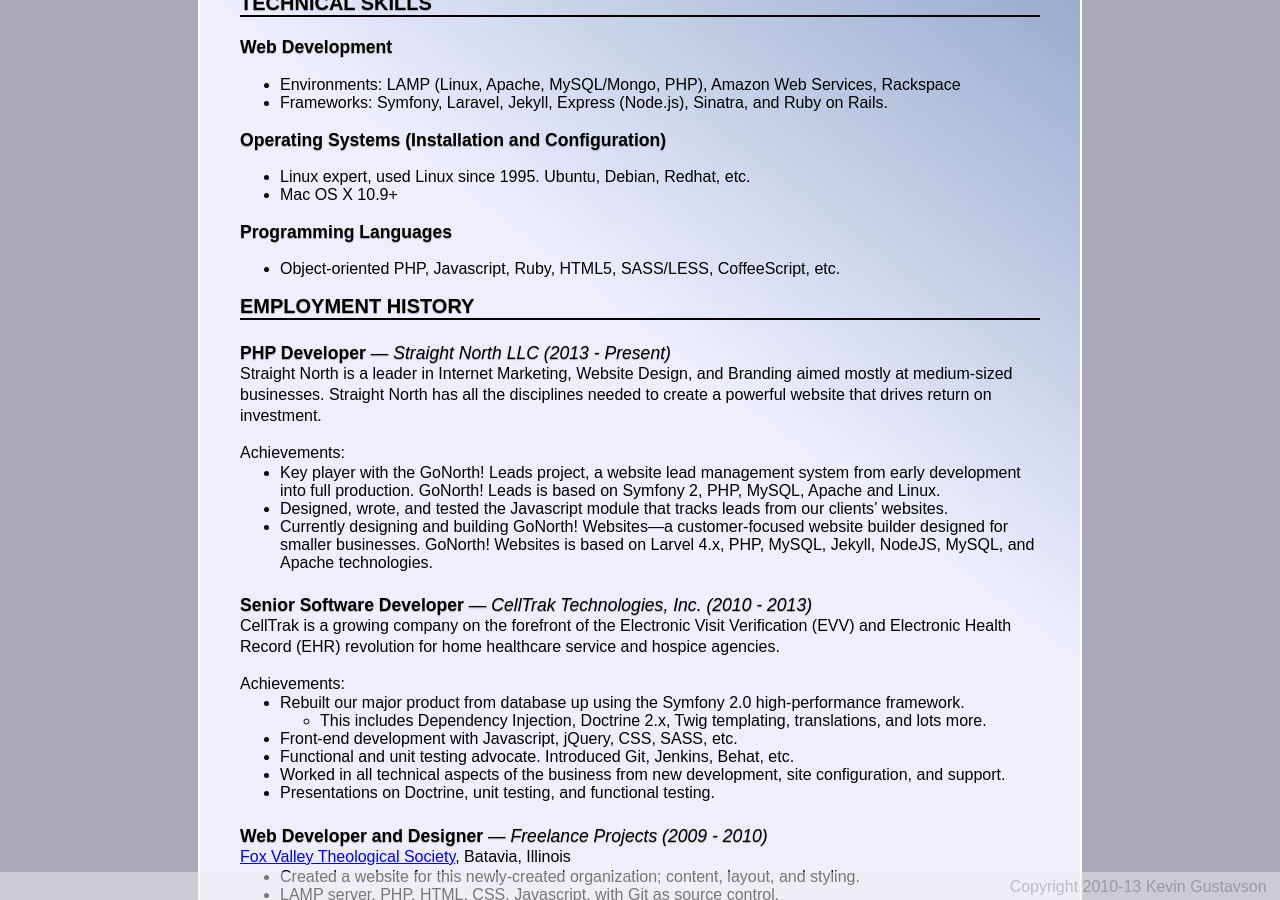
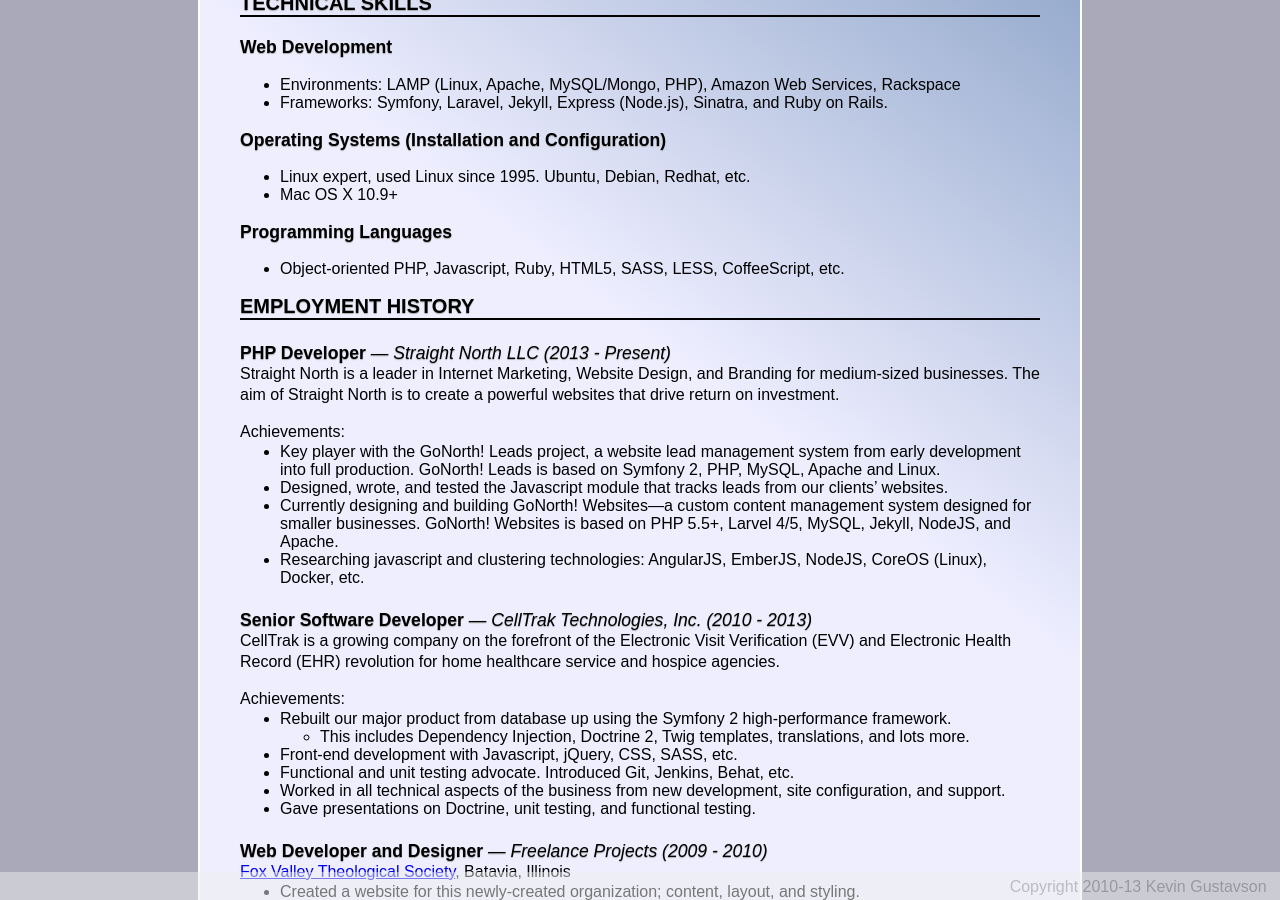
Before and after one commit to kgust/kgust.github.io, a Jekyll site: the page built from resume.html, in a window 1280 px wide and 900 px high, scrolled down 299 px. Built offline with Jekyll 4.4.1, drawn with Linux system fonts in a browser that asks for light colours; Markdown is read by kramdown in place of the engine named in the settings.

Commit message:
Update the resume.

```diff
--- a/resume.html
+++ b/resume.html
@@ -13,7 +13,7 @@
         <section>
             <h2>Profile</h2>
             <p>
-            Senior-level, full stack web application developer. Strong analytical and problem-solving skills, solid contributor to team projects, and a thoughtful, effective communicator. Especially enjoy mastering new technologies.
+            Senior-level, full stack web application developer. Strong analytical and problem-solving skills, solid contributor to team projects, and a thoughtful, effective communicator. Especially enjoy mastering new technologies.
             </p>
         </section>
 
@@ -54,7 +54,8 @@
                     Javascript,
                     Ruby,
                     HTML5,
-                    SASS/LESS,
+                    SASS,
+                    LESS,
                     CoffeeScript,
                     etc.
                 </li>
@@ -71,16 +72,16 @@
                 <div class="autocollapse">
                     <p class="company_description">
                         Straight North is a leader in Internet Marketing, Website Design,
-                        and Branding aimed mostly at medium-sized businesses. Straight North
-                        has all the disciplines needed to create a powerful website that
-                        drives return on investment.
+                        and Branding for medium-sized businesses. The aim of Straight North
+                        is to create a powerful websites that drive return on investment.
                     </p>
 
                     <p class="achievements">Achievements:</p>
                     <ul>
                         <li>Key player with the GoNorth! Leads project, a website lead management system from early development into full production.  GoNorth! Leads is based on Symfony 2, PHP, MySQL, Apache and Linux.</li>
                         <li>Designed, wrote, and tested the Javascript module that tracks leads from our clients’ websites.</li>
-                        <li>Currently designing and building GoNorth! Websites—a customer-focused website builder designed for smaller businesses.  GoNorth! Websites is based on Larvel 4.x, PHP, MySQL, Jekyll, NodeJS, MySQL, and Apache technologies.</li>
+                        <li>Currently designing and building GoNorth! Websites—a custom content management system designed for smaller businesses.  GoNorth! Websites is based on PHP 5.5+, Larvel 4/5, MySQL, Jekyll, NodeJS, and Apache.</li>
+                        <li>Researching javascript and clustering technologies: AngularJS, EmberJS, NodeJS, CoreOS (Linux), Docker, etc.</li>
                     </ul>
                 </div>
             </section>
@@ -98,14 +99,14 @@
 
                     <p class="achievements">Achievements:</p>
                     <ul>
-                        <li>Rebuilt our major product from database up using the Symfony 2.0 high-performance framework.</li>
+                        <li>Rebuilt our major product from database up using the Symfony 2 high-performance framework.</li>
                         <ul>
-                            <li>This includes Dependency Injection, Doctrine 2.x, Twig templating, translations, and lots more.</li>
+                            <li>This includes Dependency Injection, Doctrine 2, Twig templates, translations, and lots more.</li>
                         </ul>
                         <li>Front-end development with Javascript, jQuery, CSS, SASS, etc.</li>
                         <li>Functional and unit testing advocate. Introduced Git, Jenkins, Behat, etc.</li>
                         <li>Worked in all technical aspects of the business from new development, site configuration, and support.</li>
-                        <li>Presentations on Doctrine, unit testing, and functional testing.</li>
+                        <li>Gave presentations on Doctrine, unit testing, and functional testing.</li>
                     </ul>
                 </div>
             </section>
```
